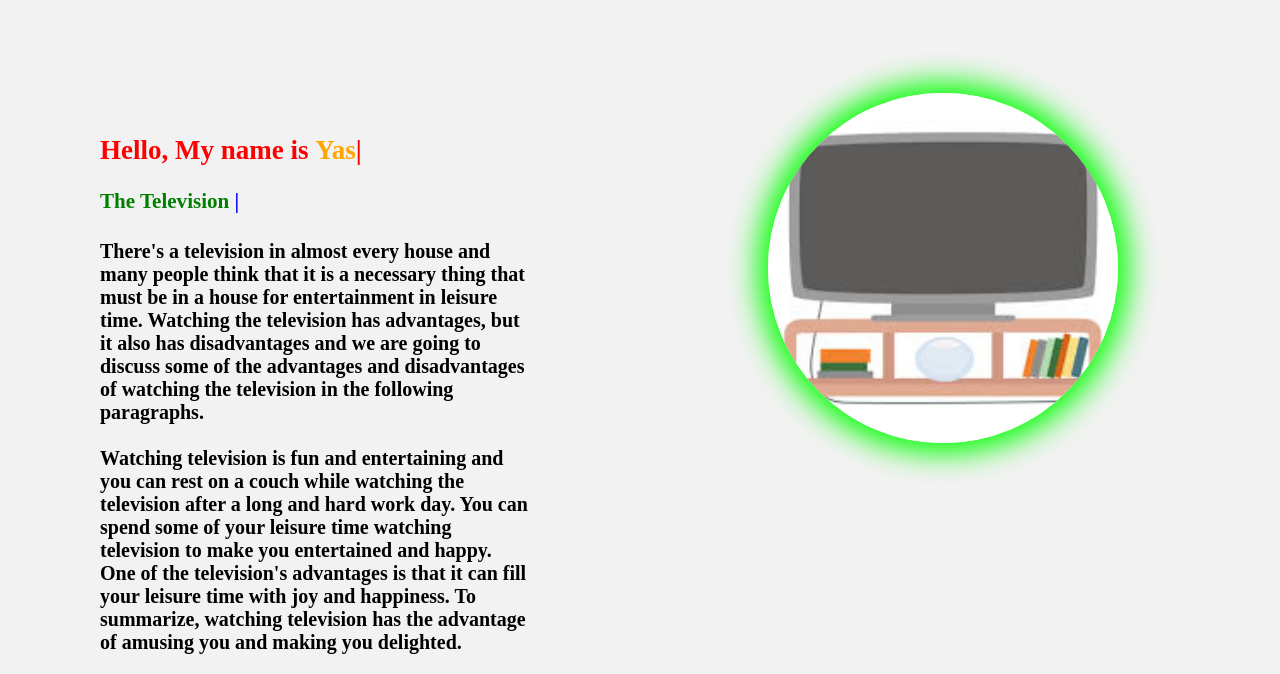
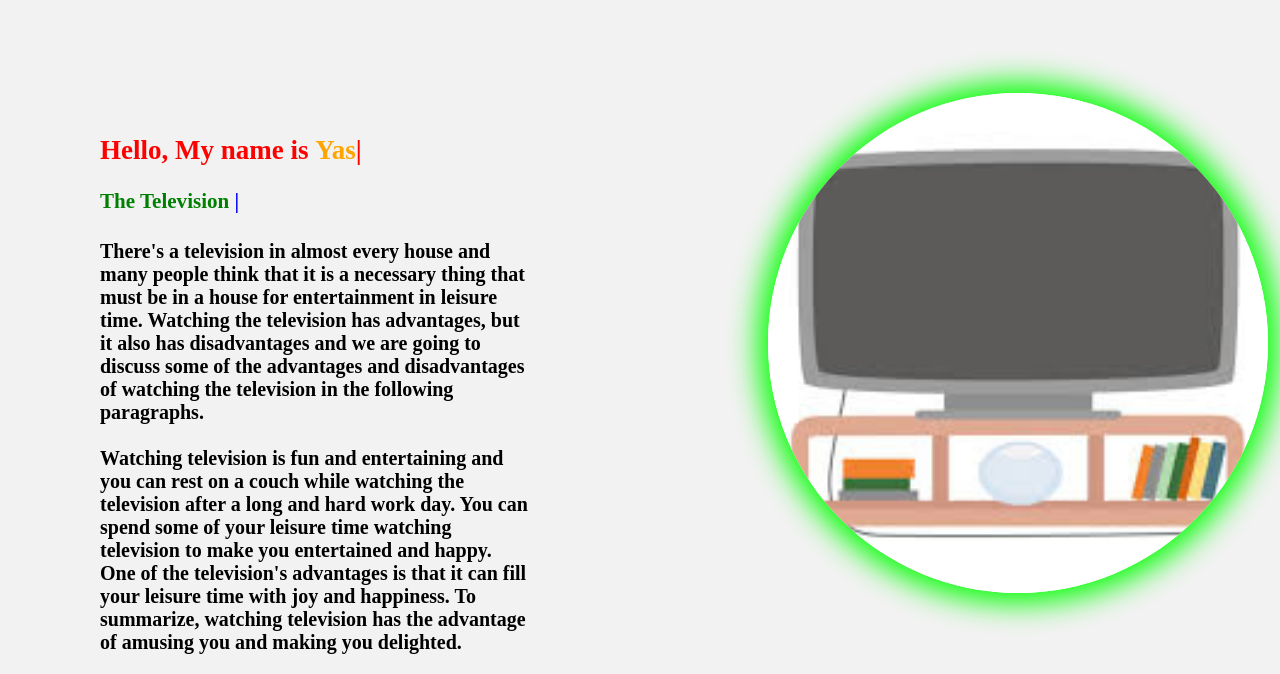
Before and after one commit to shoponlineinc/useless, a plain HTML site: page index.html in a window 1280 px wide. Shown: the part 107-781 px from the top of the page. Drawn offline with nearby package versions, Linux system fonts and the light colour scheme.

Commit message:
Update index.html

```diff
--- a/index.html
+++ b/index.html
@@ -91,8 +91,8 @@ color:green;
     }
 
     .circle {
-      width: 350px;
-      height: 350px;
+      width: 500px;
+      height: 500px;
       border-radius: 50%;
       background-color: #fff;
       box-shadow: 0 0 50px 20px #00ff00;
```
